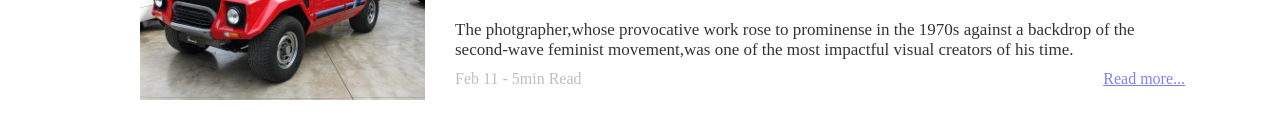
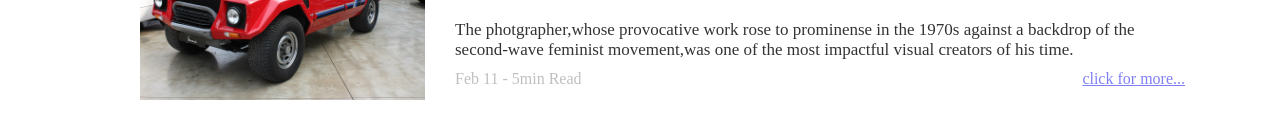
Before and after one commit to Daniyyel1/q-studio, a React (Vite) app: page /books in a window 1280 px wide. Shown: the part 822-952 px from the top of the page. Built offline with nearby package versions, Linux system fonts and the light colour scheme.

Commit message:
new update on blogcard

```diff
--- a/src/components/subComponents/BlogCard.jsx
+++ b/src/components/subComponents/BlogCard.jsx
@@ -14,7 +14,7 @@ const BlogCard = ({ item }) => {
 
         <div className="infoTag">
           <span>{item.date}</span>
-          <Link to={`/book/${item.author}`}>Read more...</Link>
+          <Link to={`/book/${item.author}`}>click for more...</Link>
         </div>
       </div>
     </BlogCardWrapper>
```
